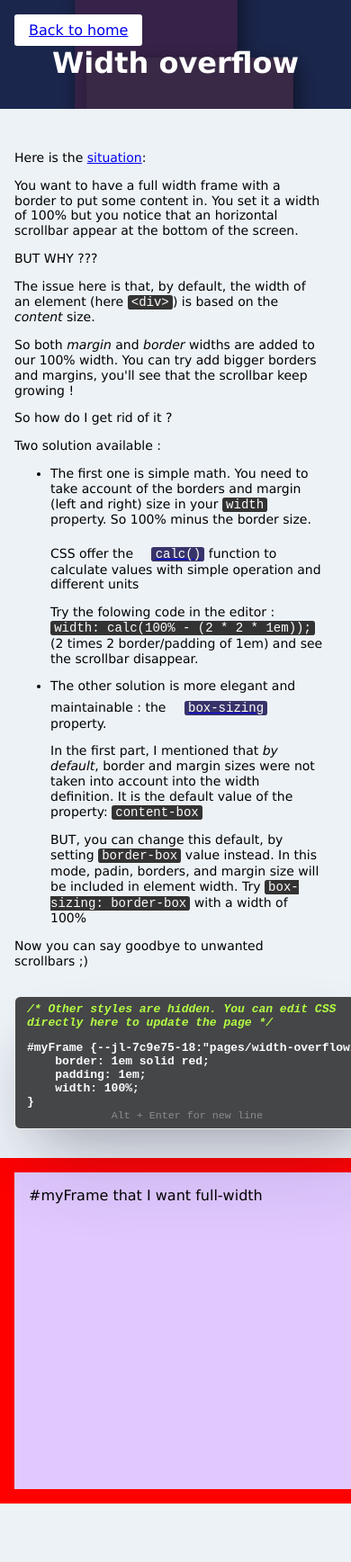
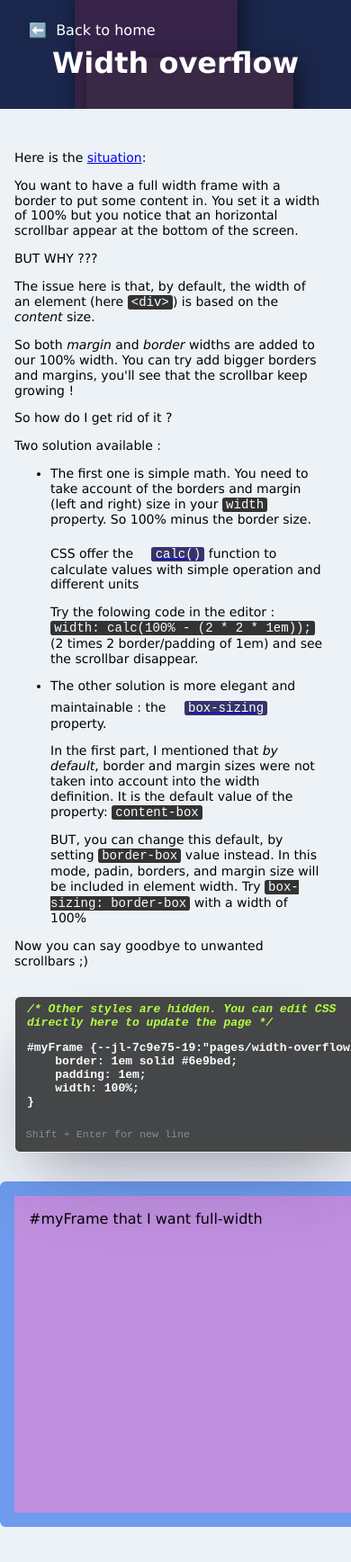
Before and after one commit to Julien-182/css-common-pitfall, a plain HTML site: page pages/width-overflow/index.html in a window 390 px wide. Shown: the top 1736 px of the page at 90% size. Before the commit the page ends 1671 px from the top, so only its background shows below. Drawn offline with Linux system fonts and the light colour scheme.

Commit message:
Fix viewport for mobile + style header back button + fix hint in css editor

```diff
--- a/pages/width-overflow/index.html
+++ b/pages/width-overflow/index.html
@@ -2,6 +2,7 @@
 <html lang="en">
 <head>
     <meta charset="UTF-8">
+    <meta name="viewport" content="width=device-width, initial-scale=1.0">
     <title>Width overflow</title>
     <link rel="stylesheet" href="../../style.css">
     <link rel="stylesheet" href="../../tutorial.css">
@@ -14,13 +15,13 @@
     </header>
     <main>
         <section class="tutorial">
-            <style contenteditable>
+<style contenteditable>
 #myFrame {
-    border: 1em solid red;
+    border: 1em solid #6e9bed;
     padding: 1em;
     width: 100%;
 }
-            </style>
+</style>
 
             <div class="lesson">
                 <p>Here is the <a href="#myFrame">situation</a>:</p>
--- a/pages/width-overflow/width-overflow.css
+++ b/pages/width-overflow/width-overflow.css
@@ -3,7 +3,8 @@
 }
 
 #myFrame {
-    background: #e1c9ff;
+    border-radius: .4em;
+    background: #c290e0;
     height: 20em;
     display: inline-block;
     transition: .5s ease-in-out;
--- a/style.css
+++ b/style.css
@@ -31,13 +31,25 @@ header p {
 }
 
 header a.back-btn {
-    background-color: #fff;
+    color: #fff;
     padding: .5em 1em;
     display: inline-block;
     width: fit-content;
     border-radius: .2em;
     margin-left: -1em;
     margin-top: -1em;
+    text-decoration: none;
+}
+
+header a.back-btn:before {
+    content: '⬅️';
+    display: inline-block;
+    margin-right: 1ch;
+    transition: .25s ease-in-out;
+}
+
+header a.back-btn:hover:before {
+    transform: translate(-25%);
 }
 
 main {
--- a/tutorial.css
+++ b/tutorial.css
@@ -35,6 +35,10 @@ a[href^="https://developer.mozilla.org/"]:before {
 
 /* Layout */
 
+.tutorial-page {
+    padding-bottom: 5em;
+}
+
 section.tutorial {
     display: flex;
     gap: 1em;
@@ -59,9 +63,11 @@ section.tutorial .lesson {
 style[contenteditable] {
     display: inline-block;
     padding: .5em 1em;
+    padding-bottom: 2.5em;
     margin-right: 1em;
     min-width: 50ch;
     height: fit-content;
+    box-sizing: border-box;
     position: sticky;
     top: 1em;
     flex: 1;
@@ -101,9 +107,12 @@ style[contenteditable]::before {
 }
 
 style[contenteditable]::after {
-    content: 'Alt + Enter for new line';
+    content: 'Shift + Enter for new line';
     display: inline-block;
     font-weight: normal;
     color: grey;
     font-size: .9em;
+    position: absolute;
+    bottom: 1em;
+    left: 1em;
 }
```
Also changed, not shown: index.html (+1 -0 lines).
